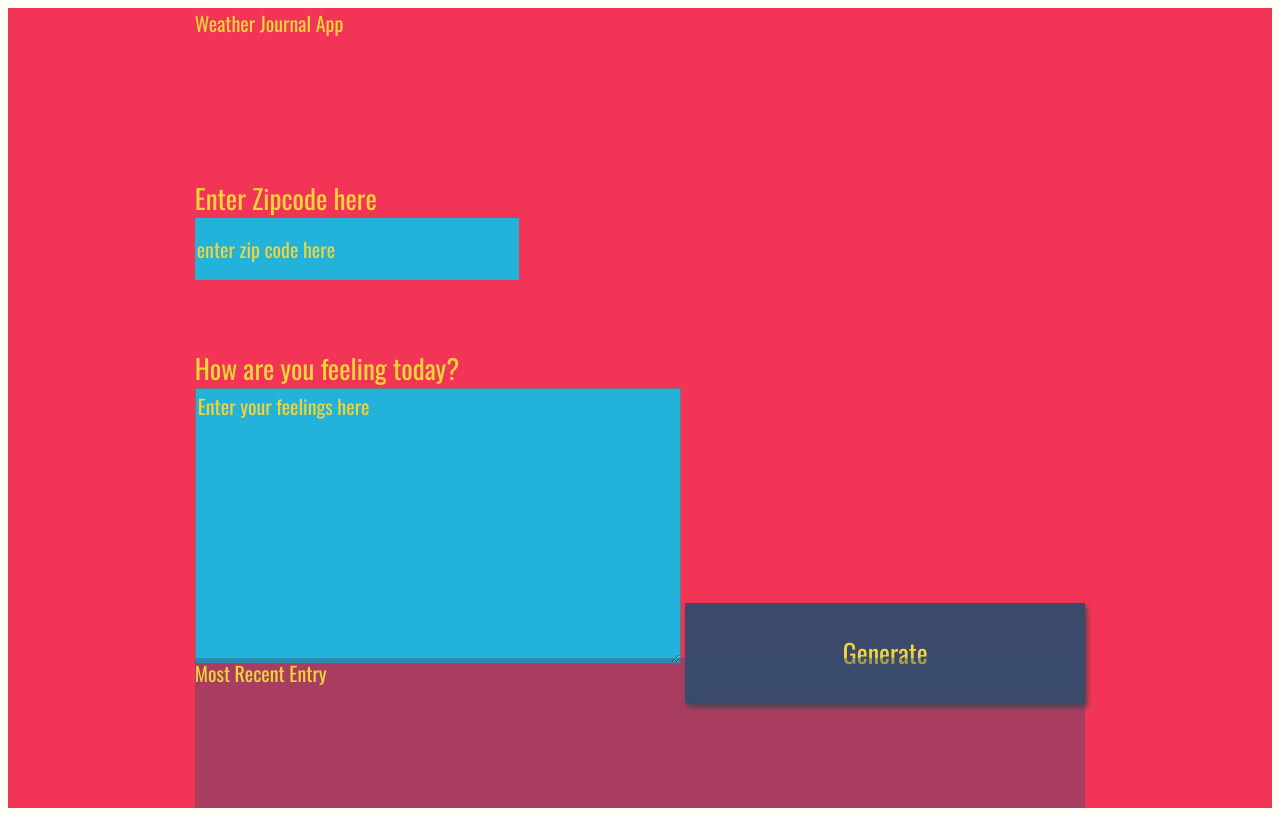
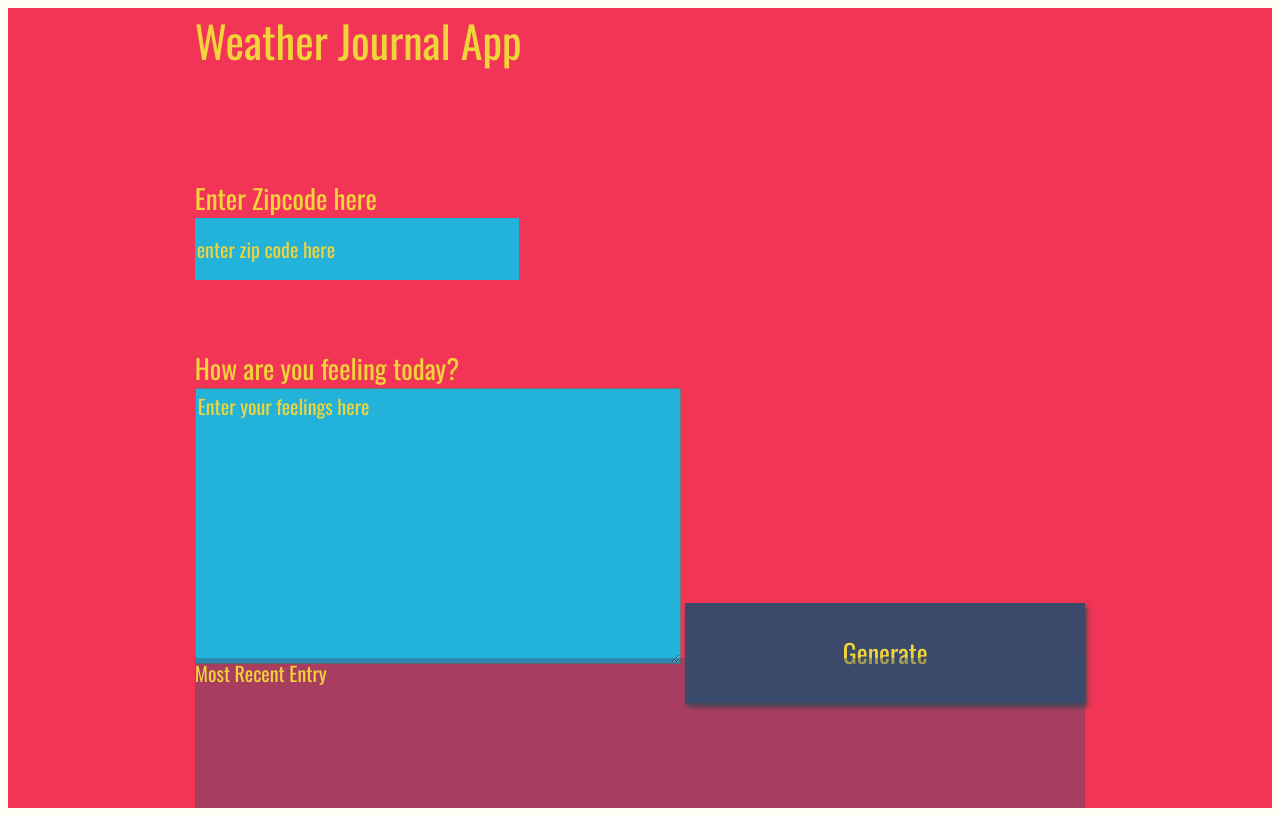
Before and after one commit to felipegontijo/weather-journal-app, a website: page website/index.html in a window 1280 px wide. Drawn offline with nearby package versions, Linux system fonts and the light colour scheme; a web font is replaced by a local one.

Commit message:
feat: Increase headline font size

```diff
--- a/website/style.css
+++ b/website/style.css
@@ -41,7 +41,7 @@ body{
 }
 
 .headline {
-
+    font-size: 44px;
 }
 .title{
 
```
Also changed, not shown: website/index.html (+1 -1 lines).
